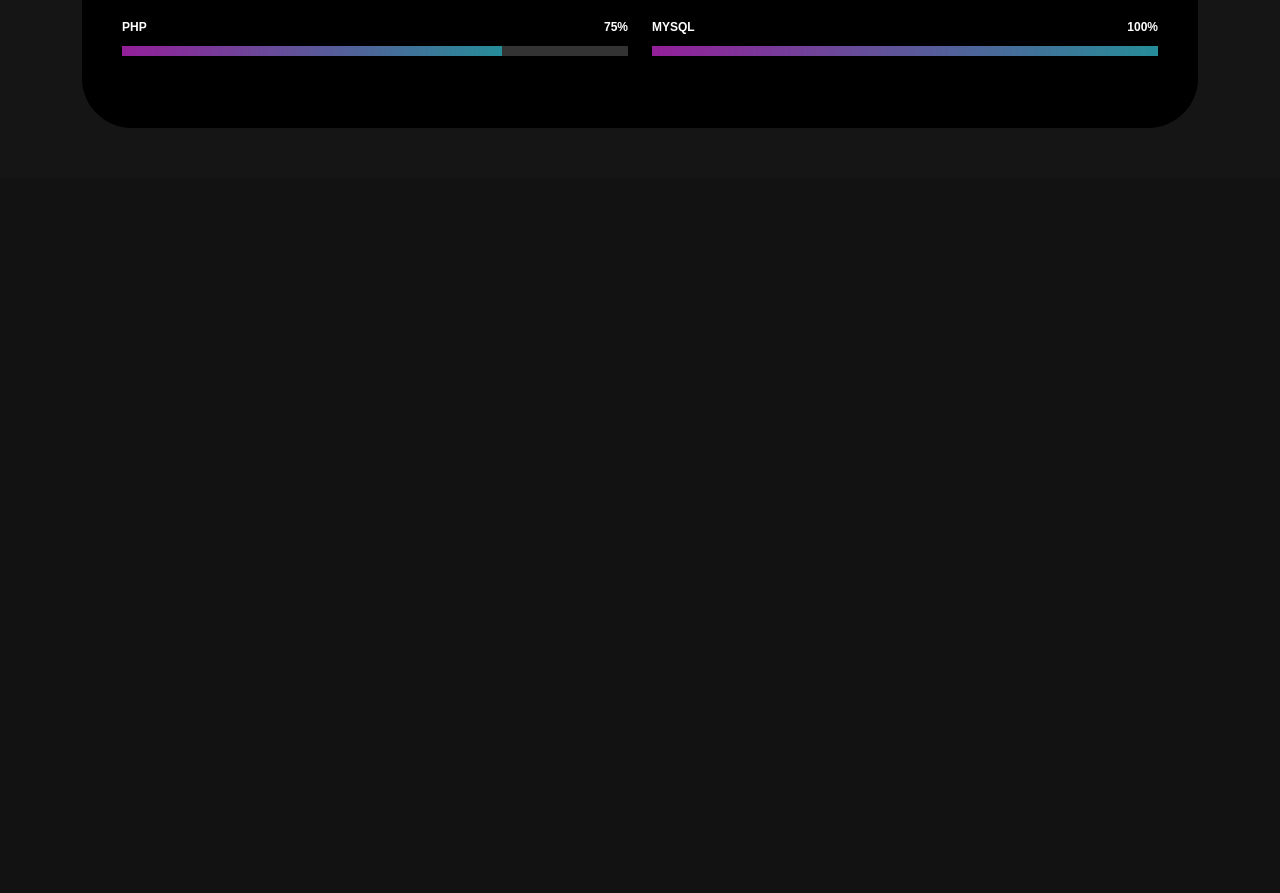
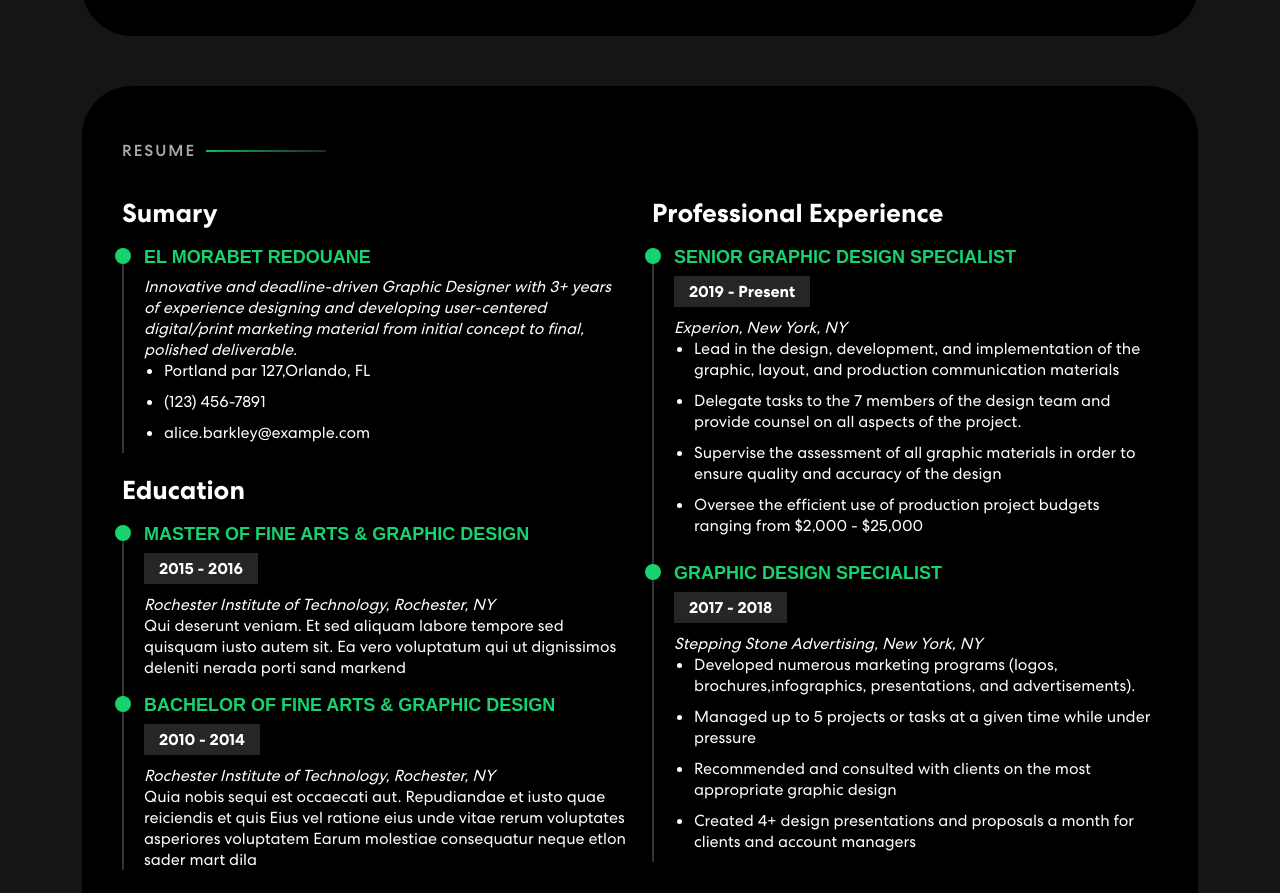
Before and after one commit to reduno96/myport, a React (Create React App) app: page / in a window 1280 px wide. Shown: the part 1864-2757 px from the top of the page. Before the commit the page ends 2042 px from the top, so only its background shows below. Built offline with nearby package versions, Linux system fonts and the light colour scheme.

Commit message:
Modiication

```diff
--- a/src/App.css
+++ b/src/App.css
@@ -134,8 +134,8 @@
 nav.navbar .navbar-nav a.nav-link.navbar-link:hover,
 nav.navbar .navbar-nav a.nav-link.navbar-link.active {
   opacity: 1;
-  text-shadow: 0 0 4px #00ffff,
-    0 0 8px #00ffff,
+  text-shadow: 0 0 4px #18d26e,
+    0 0 8px #18d26e,
     0 0 16px #ff00ff;
   transition: 0.3s ease-in-out;
 
@@ -229,7 +229,7 @@
   width: 0%;
   height: 100%;
   position: absolute;
-  background: linear-gradient(90.21deg, rgba(0, 255, 255, 0.9) -5.91%, rgba(52, 52, 52, 0.5) 111.58%);
+  background: linear-gradient(90.21deg, rgba(24, 210, 110, 0.9) -5.91%, rgba(52, 52, 52, 0.5) 111.58%);
   left: 0;
   top: 0;
   z-index: -1;
@@ -331,7 +331,7 @@
   font-weight: 700;
   letter-spacing: 0.8px;
   padding: 8px 10px;
-  background: linear-gradient(90.21deg, rgba(0, 255, 255, 0.5) -5.91%, rgba(52, 52, 52, 0.5) 111.58%);
+  background: linear-gradient(90.21deg, rgba(24, 210, 110, 0.9) -5.91%, rgba(52, 52, 52, 0.5) 111.58%);
   border: 1px solid rgba(255, 255, 255, 0.5);
   font-size: 20px;
   margin-bottom: 18px;
@@ -432,7 +432,7 @@
   width: 120px;
   height: 2px;
   display: inline-block;
-  background: linear-gradient(90.21deg, rgba(0, 255, 255, 0.5) -5.91%, rgba(52, 52, 52, 0.5) 111.58%);
+  background: linear-gradient(90.21deg, rgba(24, 210, 110, 0.9) -5.91%, rgba(52, 52, 52, 0.5) 111.58%);
   margin: 4px 10px;
 }
 
@@ -474,7 +474,7 @@
 }
 
 .chevron {
-  background: linear-gradient(90.21deg, rgba(0, 255, 255, 0.5) -5.91%, rgba(52, 52, 52, 0.5) 111.58%);
+  background: linear-gradient(90.21deg, rgba(24, 210, 110, 0.9) -5.91%, rgba(52, 52, 52, 0.5) 111.58%);
   margin-right: 6px;
   ;
 }
@@ -551,6 +551,117 @@
   background: linear-gradient(90.21deg, rgba(255, 0, 255, 0.5) -5.91%, rgba(0, 255, 255, 0.5) 111.58%);
 }
 
+/* Resume */
+
+.resume {
+  padding: 0 0 50px 0;
+  position: relative;
+  background-color: #1e1e1e54;
+}
+
+.resume-bx {
+  background: black;
+  border-radius: 50px;
+  padding: 60px 40px;
+}
+
+.resume .resume-title {
+  font-size: 26px;
+  font-weight: 700;
+  margin-top: 20px;
+  margin-bottom: 20px;
+  color: #fff;
+}
+
+.resume .resume-item {
+  padding: 0 0 20px 20px;
+  margin-top: -2px;
+  border-left: 2px solid rgba(255, 255, 255, 0.2);
+  position: relative;
+}
+
+.resume .resume-item h4 {
+  line-height: 18px;
+  font-size: 18px;
+  font-weight: 600;
+  text-transform: uppercase;
+  font-family: "Poppins", sans-serif;
+  color: #18d26e;
+  margin-bottom: 10px;
+}
+
+.resume .resume-item h5 {
+  font-size: 16px;
+  background: rgba(255, 255, 255, 0.15);
+  padding: 5px 15px;
+  display: inline-block;
+  font-weight: 600;
+  margin-bottom: 10px;
+}
+
+.resume .resume-item ul {
+  padding-left: 20px;
+}
+
+.resume .resume-item ul li {
+  padding-bottom: 10px;
+}
+
+.resume .resume-item:last-child {
+  padding-bottom: 0;
+}
+
+.resume .resume-item::before {
+  content: "";
+  position: absolute;
+  width: 16px;
+  height: 16px;
+  border-radius: 50px;
+  left: -9px;
+  top: 0;
+  background: #18d26e;
+  border: 2px solid #18d26e;
+}
+
+.resume .button-connect {
+  width: fit-content;
+  float: right;
+  margin-top: 25px;
+  font-weight: 500;
+  color: #fff;
+  border: 1px solid #fff;
+  padding: 18px 18px;
+  font-size: 16px;
+  position: relative;
+  background-color: transparent;
+  transition: 0.3s ease-in-out;
+}
+
+
+.resume button::before {
+  content: "";
+  width: 0%;
+  height: 100%;
+  position: absolute;
+  background: linear-gradient(90.21deg, rgba(24, 210, 110, 0.9) -5.91%, rgba(52, 52, 52, 0.5) 111.58%);
+  left: 0;
+  top: 0;
+  z-index: 99999999999;
+  transition: 0.3s ease-in-out;
+}
+
+.resume button:hover::before {
+  content: "";
+  width: 100%;
+  height: 100%;
+  position: absolute;
+}
+
+
+.resume button span {
+  z-index: 99999;
+}
+
 /* Overraide Container react-bootstrp  */
 @media (min-width: 1400px) {
 
--- a/src/App.js
+++ b/src/App.js
@@ -4,6 +4,7 @@
 import { Banner } from "./components/Banner";
 import { About } from "./components/About";
 import { Skills } from "./components/Skills";
+import { Resume } from "./components/Resume";
 // import { Projects } from "./components/Projects";
 // import { Contact } from "./components/Contact";
 // import { Footer } from "./components/Footer";
@@ -15,6 +16,7 @@
       <Banner />
       <About />
       <Skills />
+      <Resume />
       {/* <Projects />
       <Contact />
       <Footer /> */}
--- a/src/components/About.js
+++ b/src/components/About.js
@@ -10,7 +10,6 @@
         <div className="about-bx">
           <div className="section-title">
             <h2>About</h2>
-            <p>Learn more about me</p>
           </div>
           <Row className="formation justify-content-around">
             <Col xl={4}>
--- a/src/components/NavBar.js
+++ b/src/components/NavBar.js
@@ -63,6 +63,15 @@
                 About
               </Nav.Link>
               <Nav.Link
+                href="#skills"
+                className={
+                  activeLink === "skills" ? "active navbar-link" : "navbar-link"
+                }
+                onClick={() => onUpdateActiveLink("skills")}
+              >
+                Skills
+              </Nav.Link>
+              <Nav.Link
                 href="#resume"
                 className={
                   activeLink === "resume" ? "active navbar-link" : "navbar-link"
@@ -71,17 +80,7 @@
               >
                 Resume
               </Nav.Link>
-              <Nav.Link
-                href="#services"
-                className={
-                  activeLink === "services"
-                    ? "active navbar-link"
-                    : "navbar-link"
-                }
-                onClick={() => onUpdateActiveLink("services")}
-              >
-                Services
-              </Nav.Link>
+
               <Nav.Link
                 href="#portfolio"
                 className={
--- a/src/components/Skills.js
+++ b/src/components/Skills.js
@@ -35,7 +35,6 @@
             <Col xs={12}>
               <div className="section-title">
                 <h2>Skills</h2>
-                <p>Here are some of my programming skills </p>
               </div>
               <div className="skill-bx wow zoomIn">
                 <Carousel
```
